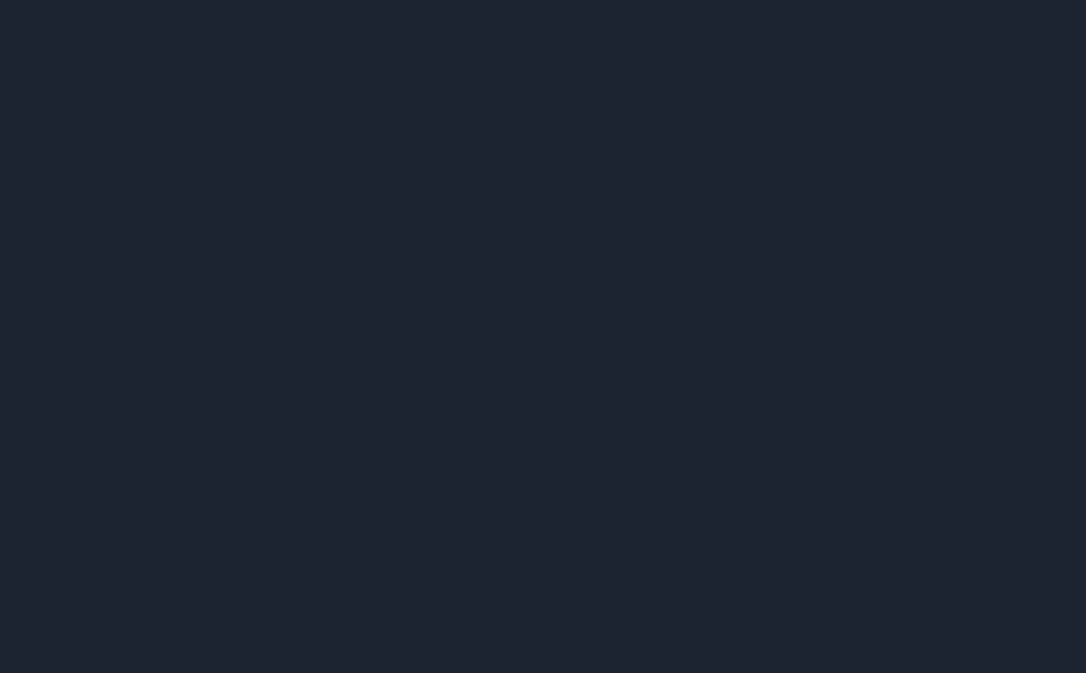
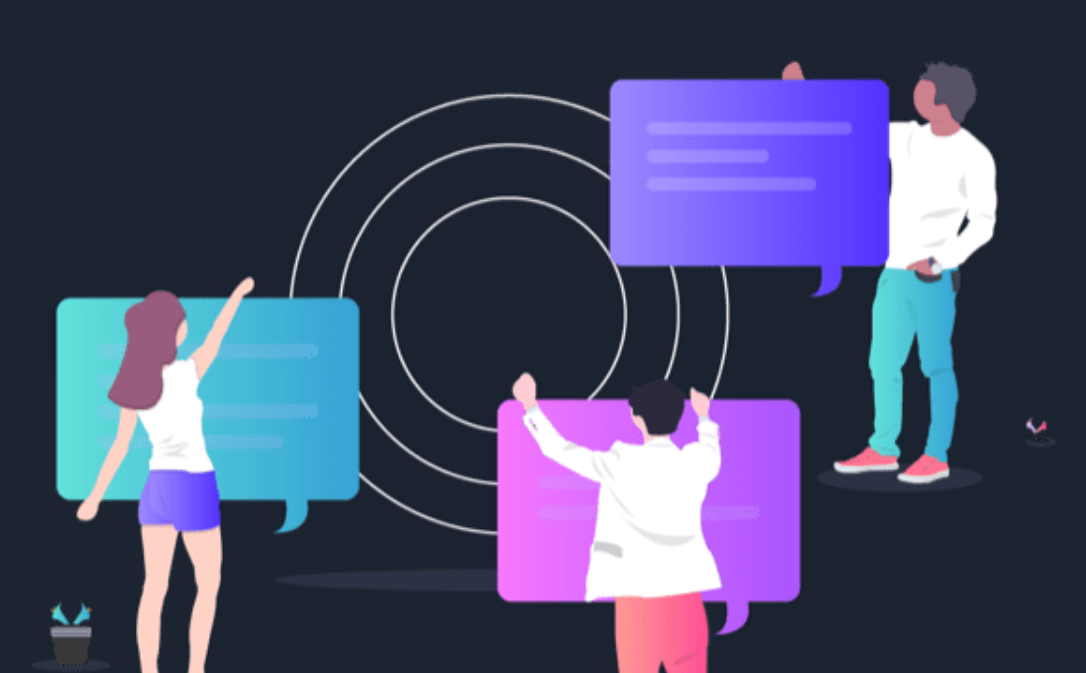
Before and after one commit to CodeNShipWithVinit/Fylo, a React (Vite) app: page / in a window 1280 px wide. Shown: the part 2127-2800 px from the top of the page, without its empty margins (70-1156 px from the left). Before the commit the page ends 2177 px from the top, so only its background shows below. Built offline with nearby package versions, Linux system fonts and the light colour scheme.

Commit message:
Implemented another section

```diff
--- a/src/App.css
+++ b/src/App.css
@@ -101,3 +101,22 @@ ul{
 .accessAnywhere p{
   margin-top: 5px;
 }
+.stayProductive{
+  display: flex;
+  justify-content: center;
+  flex-direction: column;
+  align-items: center;
+  margin-top: 0;
+  font-family: "Raleway";
+  color: white;
+  position: relative;
+  bottom: 40px;
+}
+.stayProductive p{
+  font-size: small;
+  margin-top: 0;
+}
+.stayProductive img{
+  width: 90%;
+  height: auto;
+}
--- a/src/App.jsx
+++ b/src/App.jsx
@@ -1,23 +1,22 @@
-import './App.css'
-import logo from "../src/assets/logo.svg"
+import "./App.css";
+import logo from "../src/assets/logo.svg";
 import intro from "../src/assets/illustration-intro.png";
 import introBgMobile from "../src/assets/bg-curvy-mobile.svg";
-import IconAccessAnywhere from "../src/assets/icon-access-anywhere.svg"
-import IconSecurity from "../src/assets/icon-security.svg"
-import IconCollaboration from "../src/assets/icon-collaboration.svg"
-import IconAnyFile from "../src/assets/icon-any-file.svg"
+import IconAccessAnywhere from "../src/assets/icon-access-anywhere.svg";
+import IconSecurity from "../src/assets/icon-security.svg";
+import IconCollaboration from "../src/assets/icon-collaboration.svg";
+import IconAnyFile from "../src/assets/icon-any-file.svg";
+import StayProductive from "../src/assets/illustration-stay-productive.png";
 
 function App() {
-
   return (
-    <div className='container'>
-
-      <div className='header'>
-          <div className='logo'>
+    <div className="container">
+      <div className="header">
+        <div className="logo">
           <img src={logo} alt="logo" />
         </div>
 
-          <nav className='navbar'>
+        <nav className="navbar">
           <ul>
             <li>Features</li>
             <li>Team</li>
@@ -26,71 +25,107 @@ function App() {
         </nav>
       </div>
 
-      <section className='intro'>
+      <section className="intro">
         <img className="introImg" src={intro} alt="intro" />
-        <img className="introBgMobile" src={introBgMobile} alt="introBgMobile" />
+        <img
+          className="introBgMobile"
+          src={introBgMobile}
+          alt="introBgMobile"
+        />
 
-        <div className='introText'>
-          <h1><span>All your files in one secure</span><br />
-              <span>location,accesible</span><br />
+        <div className="introText">
+          <h1>
+            <span>All your files in one secure</span>
+            <br />
+            <span>location,accesible</span>
+            <br />
             <span>anywhere.</span>
           </h1>
-          <p><span>Fylo stores all your most important files</span><br />
-             <span>in one secure location.Access them wherever</span><br />
-             <span>you need,share and collaborate with friends,</span><br />
+          <p>
+            <span>Fylo stores all your most important files</span>
+            <br />
+            <span>in one secure location.Access them wherever</span>
+            <br />
+            <span>you need,share and collaborate with friends,</span>
+            <br />
             <span>family and co-workers.</span>
           </p>
-          <button className='started'>Get Started</button>
+          <button className="started">Get Started</button>
         </div>
       </section>
 
-      <section className='services'>
-          <div className='accessAnywhere'>
+      <section className="services">
+        <div className="accessAnywhere">
           <img src={IconAccessAnywhere} alt="IconAccessAnywhere" />
           <h4>Access your files,anywhere</h4>
           <p>
-                <span>The ability to use a smartphone,tablet,or</span><br />
-                <span>computer to access your account means your</span><br />
+            <span>The ability to use a smartphone,tablet,or</span>
+            <br />
+            <span>computer to access your account means your</span>
+            <br />
             <span>files follow you everywhere</span>
           </p>
         </div>
 
-          <div className='accessAnywhere'>
+        <div className="accessAnywhere">
           <img src={IconSecurity} alt="IconSecurity" />
           <h4>Security you can trust</h4>
           <p>
-                <span>2-factor authentication and user-controlled</span><br />
-                <span>encryption are just a couple of the security</span><br />
+            <span>2-factor authentication and user-controlled</span>
+            <br />
+            <span>encryption are just a couple of the security</span>
+            <br />
             <span>features we allow to help secure your files.</span>
           </p>
         </div>
 
-          <div className='accessAnywhere'>
+        <div className="accessAnywhere">
           <img src={IconCollaboration} alt="IconCollaboration" />
           <h4>Real-time collaboration</h4>
           <p>
-                <span>Securely share files and folders with friends,</span><br />
-                <span>family and colleagues with live collaboration.No</span><br />
+            <span>Securely share files and folders with friends,</span>
+            <br />
+            <span>family and colleagues with live collaboration.No</span>
+            <br />
             <span>email attatchments required</span>
           </p>
         </div>
 
-          <div className='accessAnywhere'>
+        <div className="accessAnywhere">
           <img src={IconAnyFile} alt="IconAnyFile" />
           <h4>Store any type of file</h4>
           <p>
-                <span>Whether you're sharing holidays photos or work</span><br />
-                <span>documents,Fylo has you covered allowing for all</span><br />
+            <span>Whether you're sharing holidays photos or work</span>
+            <br />
+            <span>documents,Fylo has you covered allowing for all</span>
+            <br />
             <span>file types to be securely stored and shared.</span>
           </p>
         </div>
-
-
-
       </section>
 
+      <section>
+        <div className="stayProductive">
+          <img src={StayProductive} alt="StayProductive" />
+          <h4>Stay productive, wherever you are</h4>
+          <p>
+            <span>Never let location be an issue when accessing</span>
+            <br />
+            <span>your files. Fylo has you covered for all of your file</span>
+            <br />
+            <span>storage needs</span>
+          </p>
+          <p>
+            <span>Securely share files and folders with friends</span>
+            <br />
+            <span>family and colleagues for live collaboration. No</span>
+            <br />
+            <span>email attatchments required.</span>
+          </p>
         </div>
-  )
+      </section>
+    </div>
+  );
 }
 
-export default App
+export default App;
```
Lines whose indentation alone changed are shown as unchanged.
